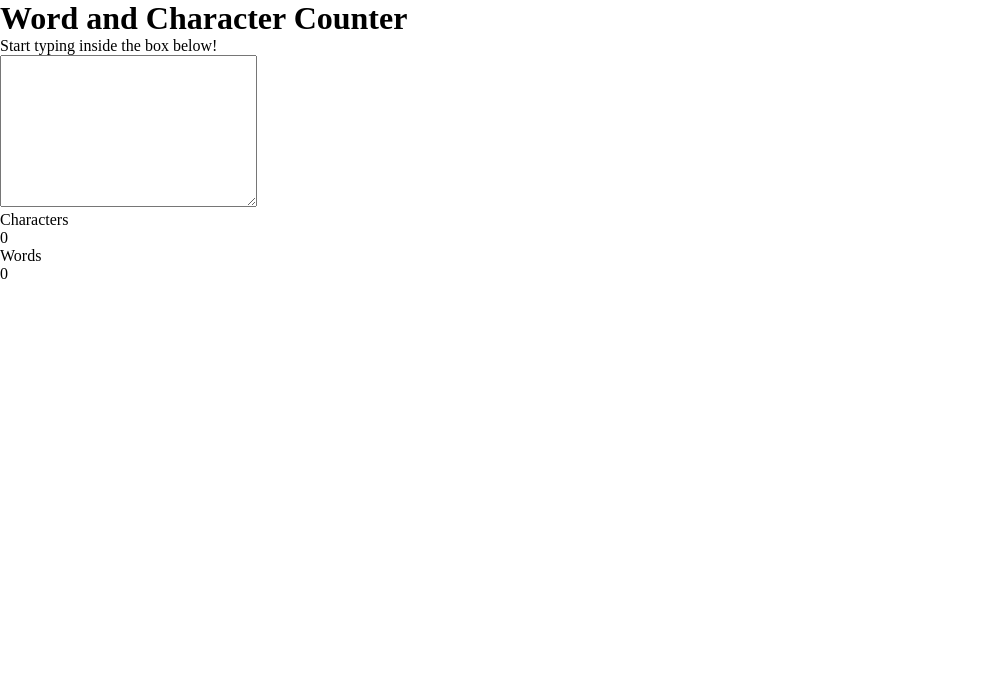
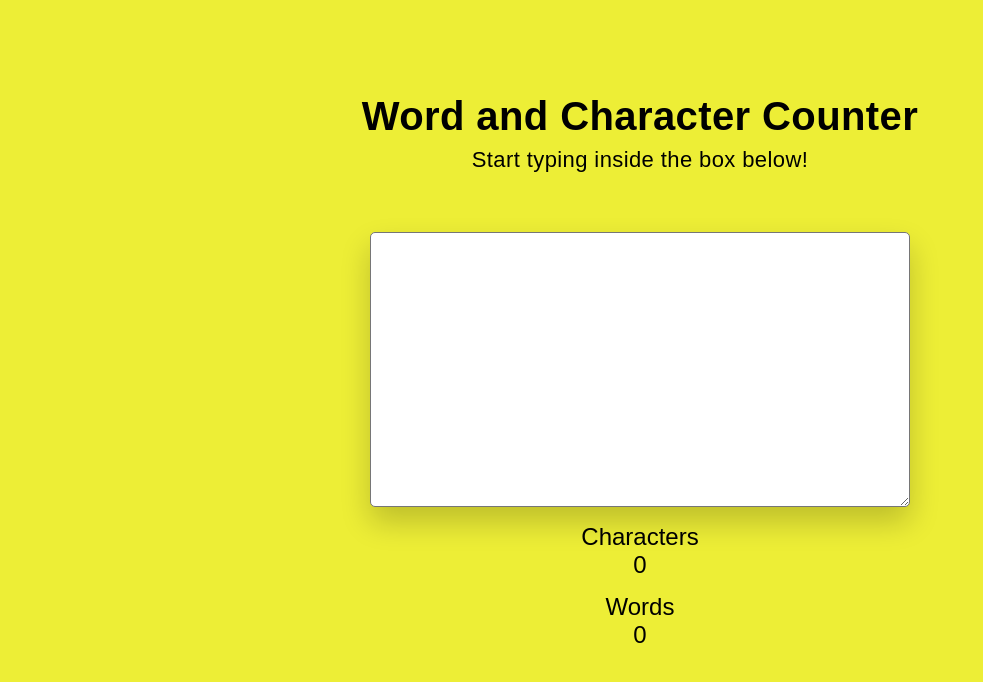
Before and after one commit to Will-Andrade/word-counter, a plain HTML site: page index.html in a window 1280 px wide. Shown: the whole page, without its empty margins (0-983 px from the left). Drawn offline with Linux system fonts and the light colour scheme.

Commit message:
finishes the project stylization for now

```diff
--- a/styles/styles.css
+++ b/styles/styles.css
@@ -5,3 +5,60 @@
     padding: 0;
     margin: 0;
 }
+
+body {
+    font-family: Arial, Helvetica, sans-serif;
+    width: 100%;
+    height: 100vh;
+    background-color: #edee36;
+    display: flex;
+    flex-direction: column;
+    align-items: center;
+    justify-content: center;
+}
+
+header {
+    margin-top: 16px;
+    text-align: center;
+    letter-spacing: 0.4px;
+}
+
+.main-title {
+    font-weight: 700;
+    font-size: 40px;
+    margin-bottom: 8px;
+}
+
+.main-description {
+    font-weight: 500;
+    font-size: 22px;
+}
+
+main {
+    display: flex;
+    width: 600px;
+    height: 550px;
+    align-items: center;
+    justify-content: center;
+    flex-direction: column;
+}
+
+textarea {
+    margin-bottom: 16px;
+    width: 90%;
+    height: 50%;
+    font-size: 22px;
+    padding: 12px 24px;
+    outline: none;
+    border-radius: 5px;
+    box-shadow: 0 15px 30px rgba(0, 0, 0, .2);
+}
+
+.counters {
+    width: 100%;
+    height: 70px;
+    display: flex;
+    flex-direction: column;
+    align-items: center;
+    font-size: 24px;
+}
```
